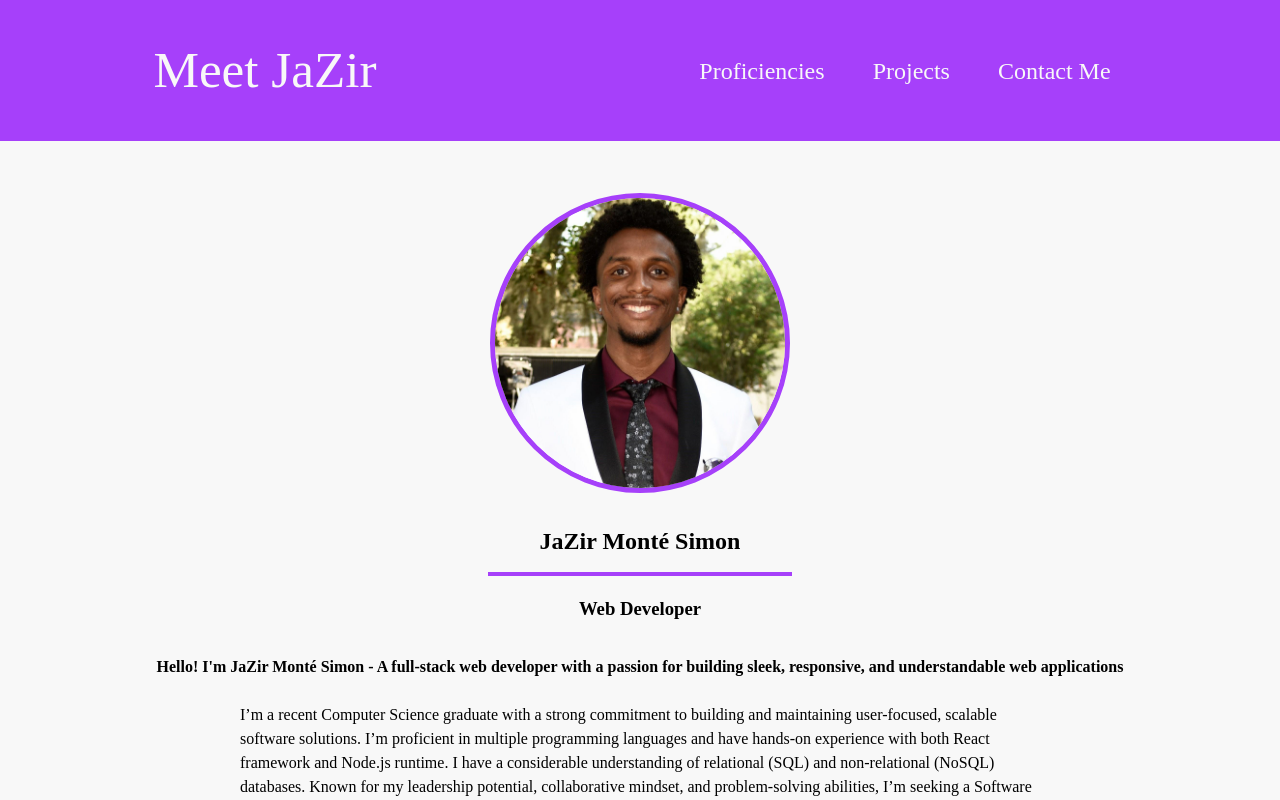
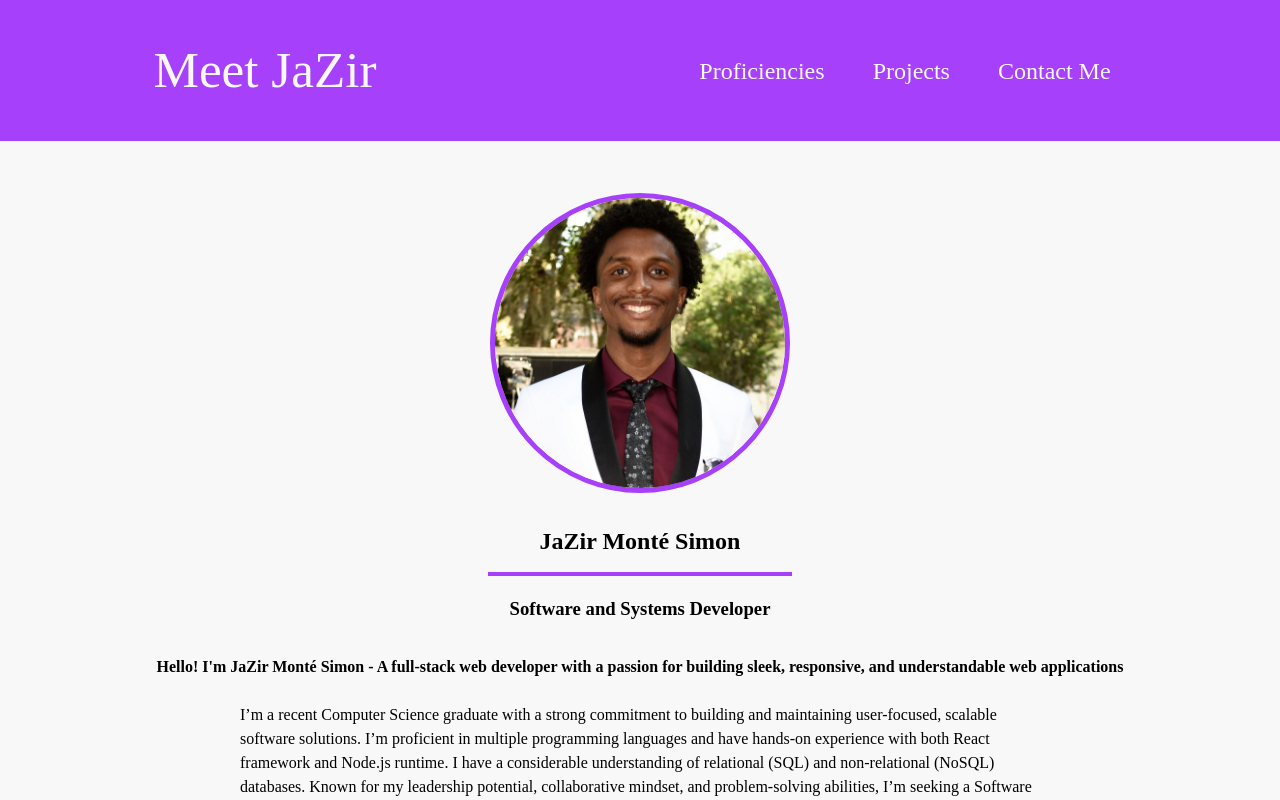
Before and after one commit to DelightSSB/Portfolio-React, a React (Vite) app: page / in a window 1280 px wide. Shown: the top 800 px of the page. Built offline with nearby package versions, Linux system fonts and the light colour scheme.

Commit message:
Broadened job title to allow for more jobs

```diff
--- a/src/components/About/About.tsx
+++ b/src/components/About/About.tsx
@@ -6,7 +6,7 @@ export default function About() {
     <section id="about" className="container">
       <img src={profileImg} alt="Photo of JaZir" />
       <h2>JaZir Monté Simon</h2>
-      <h3>Web Developer</h3>
+      <h3>Software and Systems Developer</h3>
       <h4 className="intro">
         Hello! I'm JaZir Monté Simon - A full-stack web developer with a passion
         for building sleek, responsive, and understandable web applications
```
